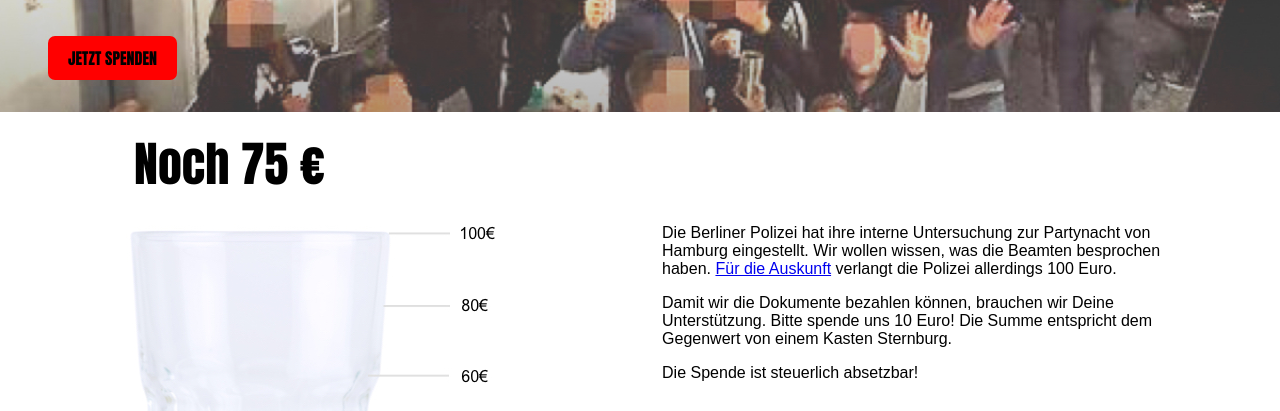
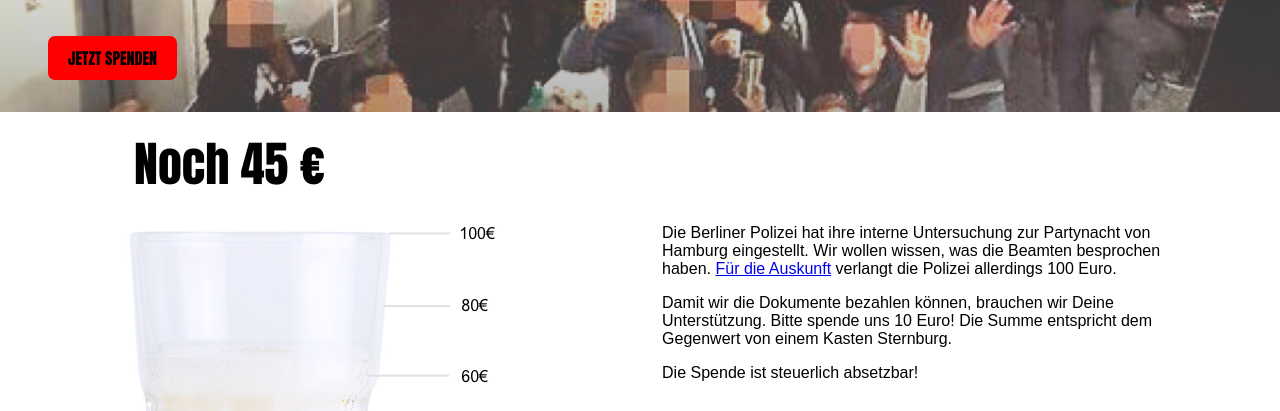
Before and after one commit to okfde/partypolizei, a website: page index.html in a window 1280 px wide. Shown: the part 320-731 px from the top of the page. Drawn offline with Linux system fonts and the light colour scheme.

Commit message:
add donations

```diff
--- a/index.html
+++ b/index.html
@@ -16,8 +16,8 @@
 
 <div class="content">
     <div class="glass">
-        <div class="heading">Noch 75 €</div>
-        <img src="./assets/bier_02.jpg" alt=""/>
+        <div class="heading">Noch 45 €</div>
+        <img src="./assets/bier_03.jpg" alt=""/>
     </div>
     <div class="explanation">
         <div>
```
